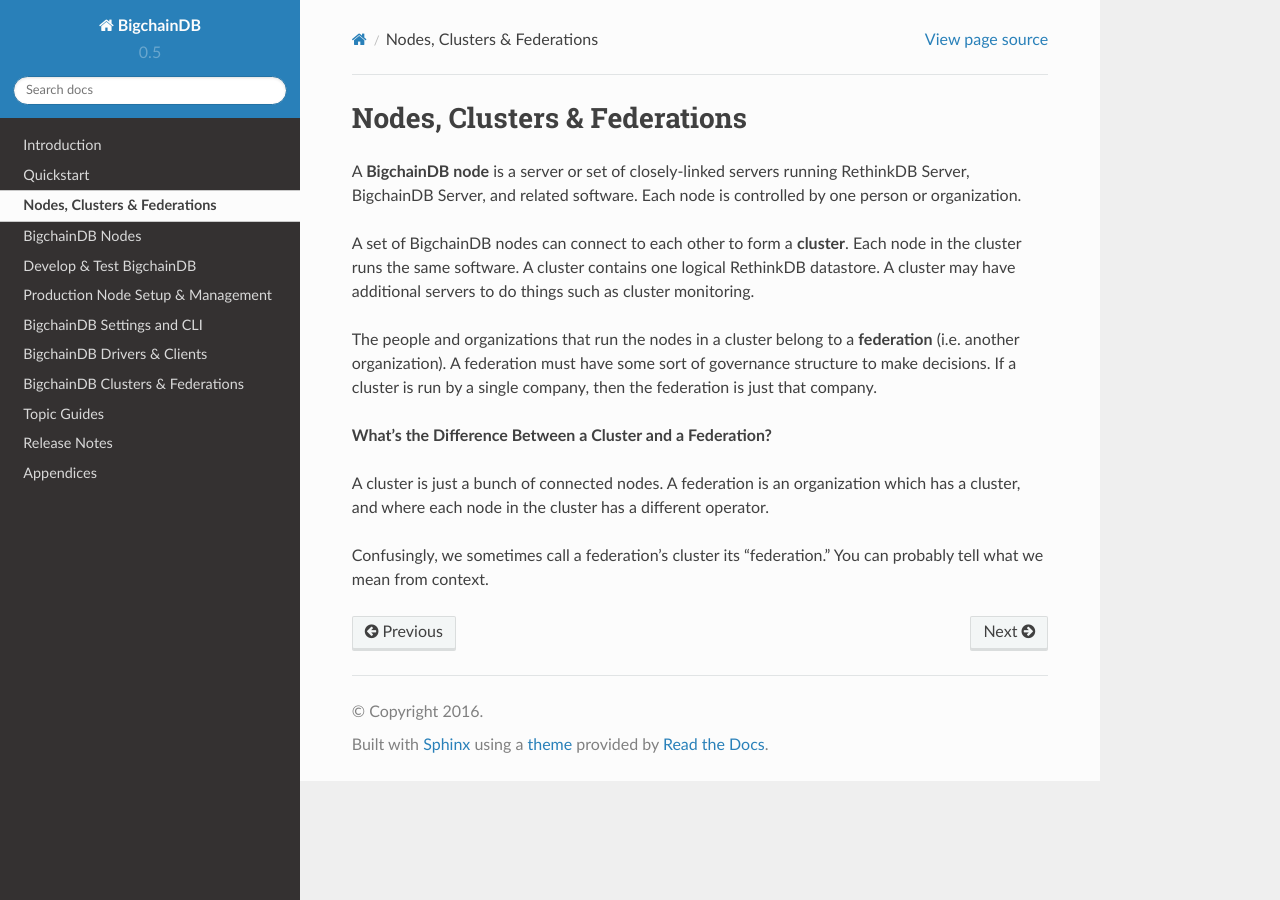
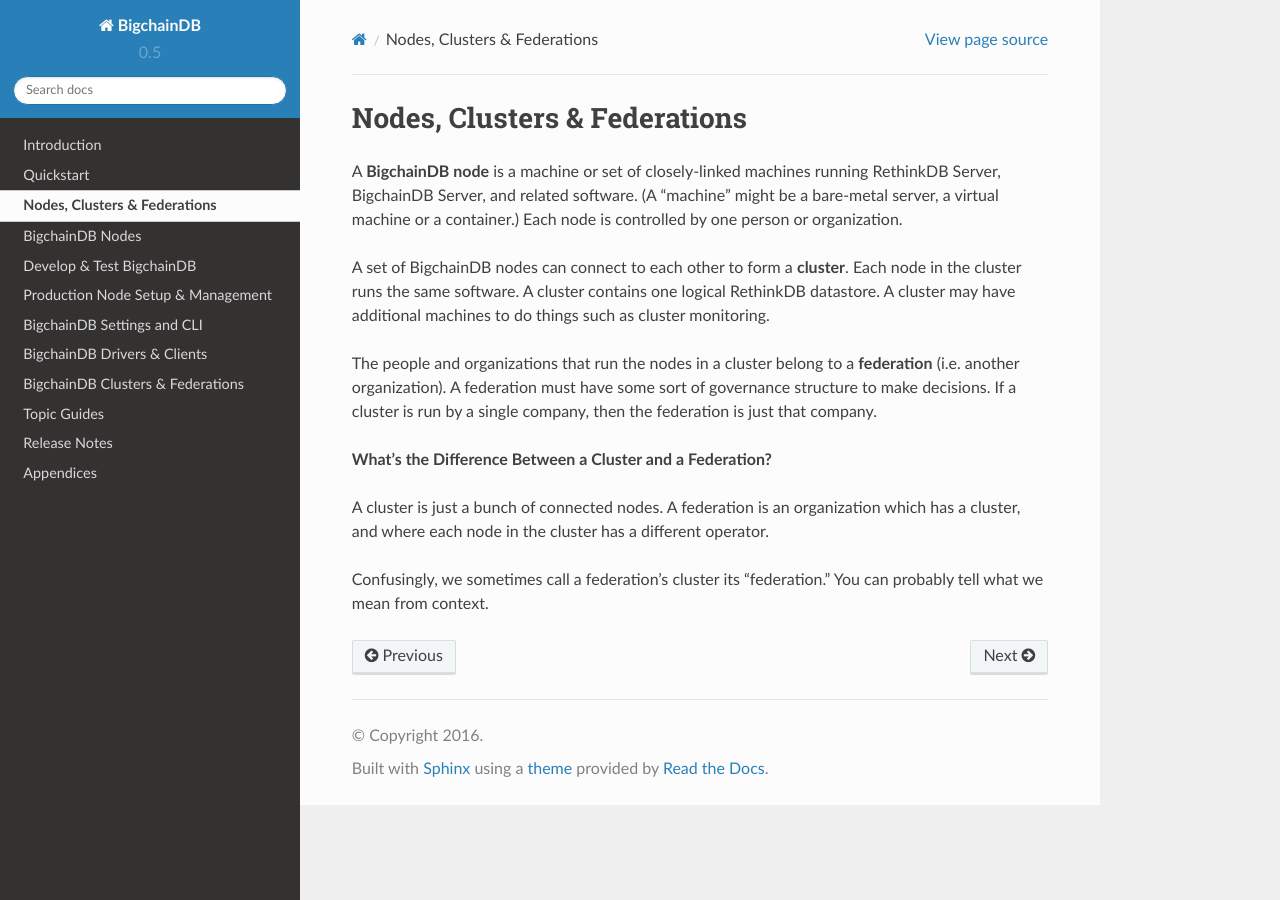
Before and after one commit to bigchaindb/bigchaindb, a Sphinx documentation site: the page built from docs/source/node-cluster-fed.md, in a window 1280 px wide. Built offline with Sphinx 7.4.7 and the Read the Docs theme 2.0.0, drawn with Linux system fonts in a browser that asks for light colours.

Commit message:
docs: clarify what we mean by the 'machines' in a node

```diff
--- a/docs/source/node-cluster-fed.md
+++ b/docs/source/node-cluster-fed.md
@@ -1,8 +1,8 @@
 # Nodes, Clusters & Federations
 
-A **BigchainDB node** is a server or set of closely-linked servers running RethinkDB Server, BigchainDB Server, and related software. Each node is controlled by one person or organization.
+A **BigchainDB node** is a machine or set of closely-linked machines running RethinkDB Server, BigchainDB Server, and related software. (A "machine" might be a bare-metal server, a virtual machine or a container.) Each node is controlled by one person or organization.
 
-A set of BigchainDB nodes can connect to each other to form a **cluster**. Each node in the cluster runs the same software. A cluster contains one logical RethinkDB datastore. A cluster may have additional servers to do things such as cluster monitoring.
+A set of BigchainDB nodes can connect to each other to form a **cluster**. Each node in the cluster runs the same software. A cluster contains one logical RethinkDB datastore. A cluster may have additional machines to do things such as cluster monitoring.
 
 The people and organizations that run the nodes in a cluster belong to a **federation** (i.e. another organization). A federation must have some sort of governance structure to make decisions. If a cluster is run by a single company, then the federation is just that company.
 
```
